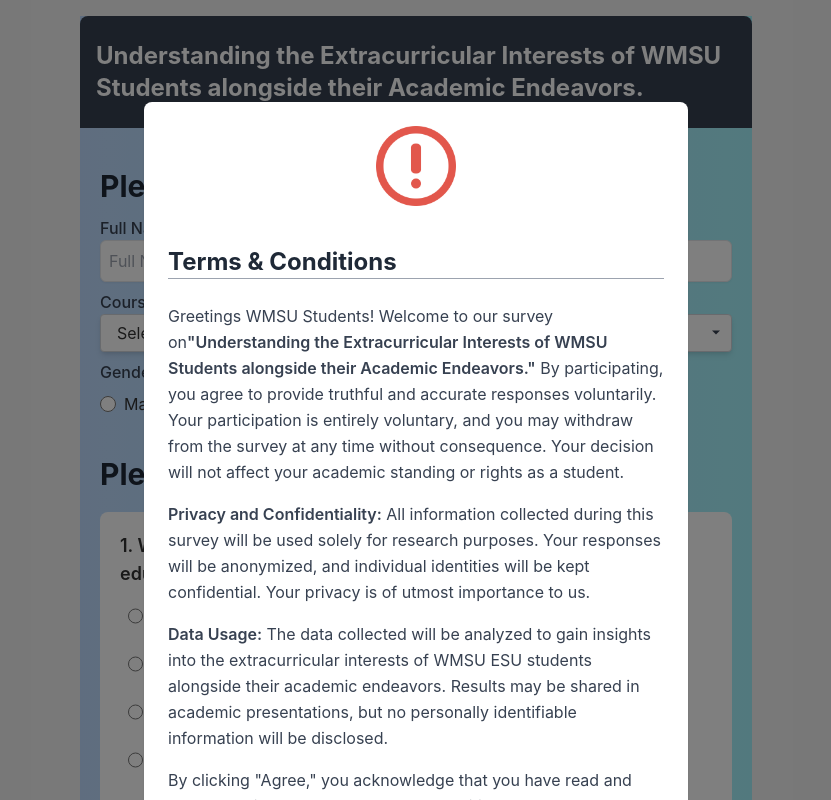
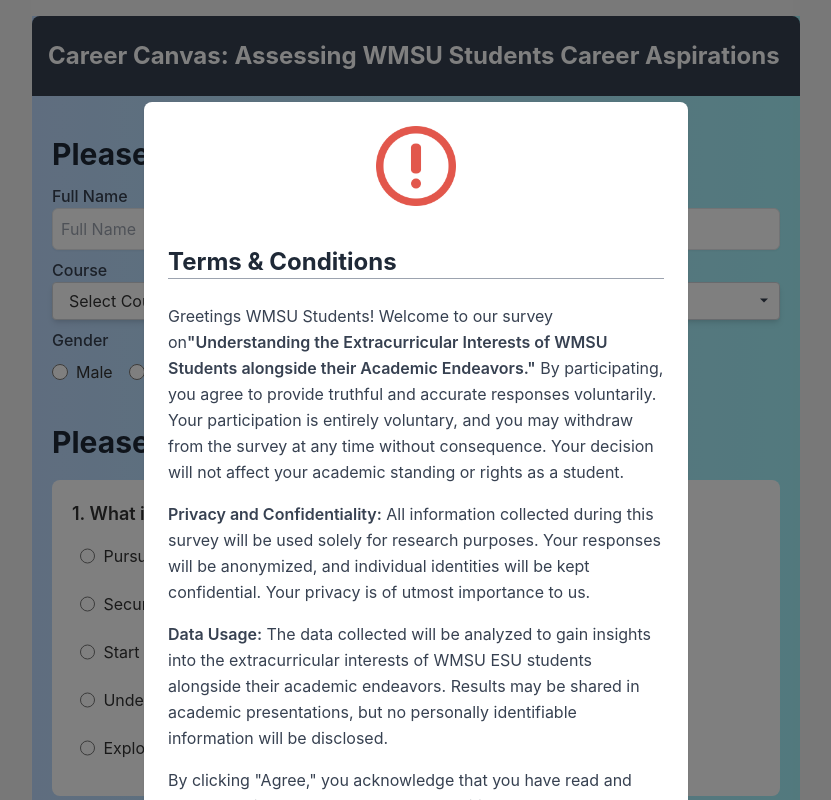
Before and after one commit to JMarkDev/online_survey, a React (Vite) app: page /#/survey in a window 1280 px wide. Shown: the top 800 px of the page, without its empty margins (224-1055 px from the left). Built offline with nearby package versions, Linux system fonts and the light colour scheme.

Commit message:
survey title added

```diff
--- a/src/pages/Survey.jsx
+++ b/src/pages/Survey.jsx
@@ -175,11 +175,10 @@
           theme="light"
         />
         <ToastContainer />
-        <div className="container bg-gradient-to-r from-blue-200 to-cyan-200 max-w-2xl my-4 pb-4 m-auto">
+        <div className="container bg-gradient-to-r from-blue-200 to-cyan-200 max-w-3xl my-4 pb-4 m-auto">
           <header className="bg-gray-700 text-white py-6 px-4 rounded-t-lg">
             <h1 className="text-lg md:text-2xl font-bold leading-tight">
-              Understanding the Extracurricular Interests of WMSU Students
-              alongside their Academic Endeavors.
+              Career Canvas: Assessing WMSU Students Career Aspirations
             </h1>
           </header>
 
```
